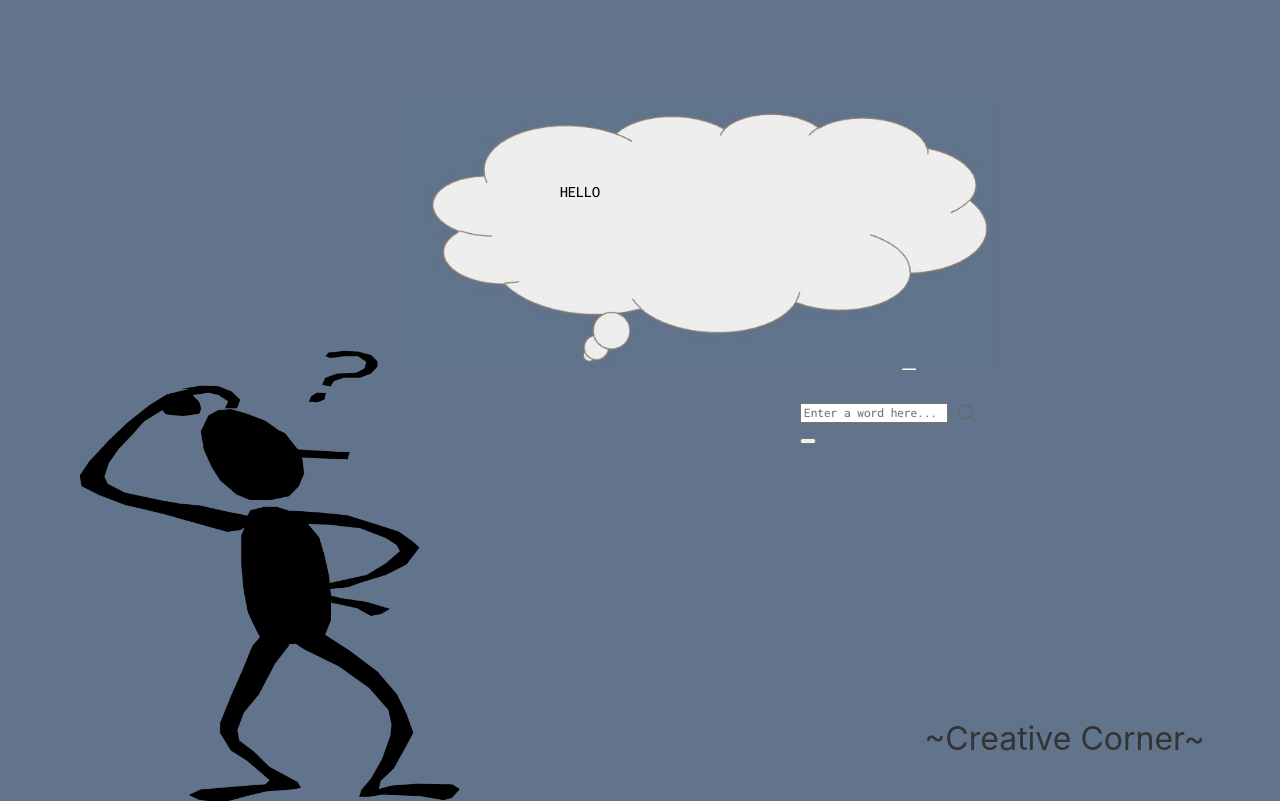
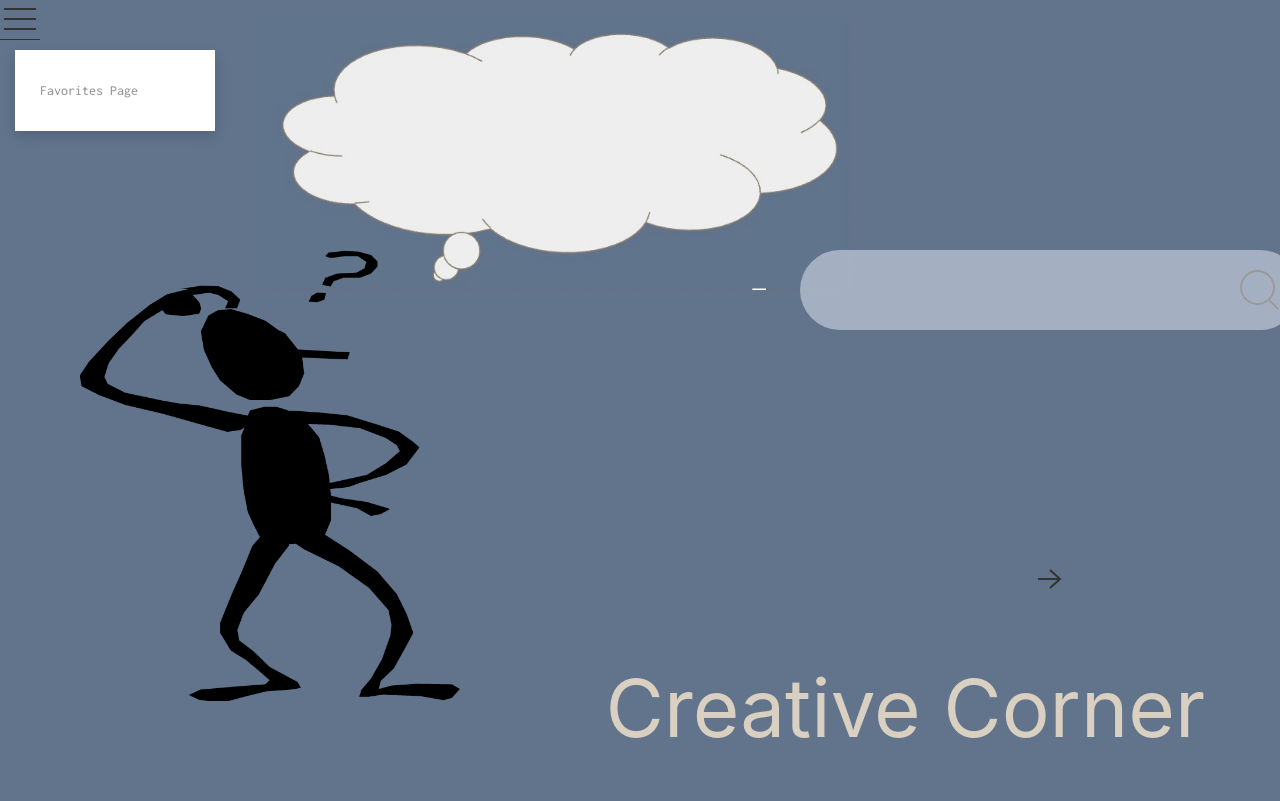
Before and after one commit to KIMBERLYSEDDON/creative-corner, a plain HTML site: page indexExperiment.html in a window 1280 px wide. Drawn offline with nearby package versions, Linux system fonts and the light colour scheme; no server answers.

Commit message:
edited search bar and image sizes, added buttons to switch between pages

```diff
--- a/assets/css/style.css
+++ b/assets/css/style.css
@@ -4,67 +4,94 @@
 
 html, body {
 
-    background-color: #61748C !important;
-
-
-}
-.cloud {
-    position: absolute;
-    top: 100px;
-    left: 400px;
-    width: 600px;
-    height: 100px;
+    background-color: var(--drkblue) !important;
 
 
 }
 
+.cloud {
+    position: absolute;
+    top: 20px;
+    left: 250px;
+    width: 600px;
+    height: 100px;
+}
+
 .man {
     position: absolute;
-    top: 350px;
+    top: 250px;
     left: 80px;
     width: 380px;
     height: 200px;
-
 }
 
 .search {
     position: absolute;
-top: 400px;
+    display: flex;
+    flex-direction: column;
+    top: 250px;
     left: 800px;
-width: 300px;
-height: 80px;
-border: #8C826F;
-border-width: 20px;
+}
 
+#search-input {
+    background-color: var(--lgblue);
+    color: var(--drkbeige);
+    opacity: 70%;
+    border-radius: 50px;
 }
 
 .header {
-
     position: fixed;
+    display: flex;
+    margin-top: 20px;
     bottom: 20px;
     right: 75px;
-color: white;
+    color: var(--white);
 }
 
 :root {
-    --beige: #D9D0C1
-    --drkbeige: #8C826F
-    --white: #FFFEFC
-    --lgblue: #C1CBD9
-    --drkblue: #61748C
+    --beige: #D9D0C1;
+    --drkbeige: #8C826F;
+    --white: #FFFEFC;
+    --lgblue: #C1CBD9;
+    --drkblue: #61748C;
 }
+
 .content img {
     width: 500px;
 }
 
-
 .cloud #quote {
     position: absolute;
-    top: 80px;
+    top: 30px;
     left: 160px;
     width: 400px;
     height: 200px;
     color: black;
+}
 
+.title {
+    position: relative;
+    font-size: 5rem;
+    color: var(--beige);
+}
 
+button #next{
+    padding: 40px;
+    color: var(--white);
+    border: none;
 }
+
+.img-trio{
+    max-width: 250px;
+    max-height: 250px;
+}
+
+#art-image-container {
+    display: flex;
+    flex-direction: row;
+    justify-content: space-between;
+    align-items: center;
+    max-width: 600px;
+    height: 230px;
+}
--- a/assets/js/API-test-script.js
+++ b/assets/js/API-test-script.js
@@ -1,7 +1,6 @@
 var search = document.querySelector("#search")
 var next = search.querySelector("#next")
-var searchEl = document.querySelector('#searchEl')
-var artImage = document.querySelector('#art-image')
+var artImage = document.querySelector('#art-image-container')
 // var APIkey ="1b3ef6189bf76e75dcc7ee085772fb27"
 
 var keywordSearch_QueryURL = 'https://collectionapi.metmuseum.org/public/collection/v1/search?hasImages=true&q='
@@ -123,7 +122,7 @@ fetch(quotes_QueryURL)
         console.log(data);
     })
 
-searchEl.addEventListener('submit', handleSearchSubmit);
+search.addEventListener('submit', handleSearchSubmit);
 
 // This is just here to let me know the whole page of code ran at page load
 console.log("1_jsStart");
--- a/assets/js/script.js
+++ b/assets/js/script.js
@@ -24,4 +24,4 @@ var getQuote = function (quote) {
       document.querySelector("#quote").appendChild(quoteEl)
 
   }
-  getQuote()
+getQuote()
--- a/indexExperiment.html
+++ b/indexExperiment.html
@@ -13,35 +13,45 @@
 </head>
 
 <body>
-    <section class="header">
-        <h2>~Creative Corner~</h2>
-    </section>
+    <nav class="uk-nav uk-nav-default">
+        <button id = "menu-btn" class="uk-button-text" uk-icon="icon: menu; ratio: 2"></button>
+        <div uk-dropdown="mode: hover">
+            <ul id="menu" class="uk-nav uk-dropdown-nav">
+                <li><a href="favorites.html">Favorites Page</a></li>
+            </ul>
+        </div>
+    </nav>
+    <header class="header">
+        <h2 class="title">Creative Corner</h2>
+    </header>
     <main>
         <section class="cloud">
             <img src="./images/cloudscreenshot.jpg" alt="cloud">
-            <div id="quote" class="centered">HELLO</div>
+            <div id="quote" class="centered">
+
+            </div>
         </section>
         <section class="man">
             <img src="./images/clipart1126199.png" alt="man thinking">
         </section>
 
         <section class="search" id="search">
-            <form id="searchEl">
-                <input class="searchinput" id="search-input" type="text" placeholder="Enter a word here...">
+            <form class="uk-search uk-search-large">
+                <input id="search-input" class="uk-search-input" type="search">
                 <button class="uk-search-icon-flip" uk-search-icon></button>
             </form>
             <!-- <div class="content" id="art-image"> -->
-            <div class="uk-child-width-1-3@m" uk-grid uk-lightbox="animation: slide" id="art-image">
+            <div class="uk-child-width-1-3@m" uk-grid uk-lightbox="animation: slide" id="art-image-container">
 
                 <!-- <div uk-lightbox style="height:400px; width:100%; clear:both;" id="image-result1"></div>
                 <div uk-lightbox style="height:400px; width:100%; clear:both;" id="image-result2"></div>
                 <div uk-lightbox style="height:400px; width:100%; clear:both;" id="image-result3"></div> -->
-                <div id="image-result1"></div>
-                <div id="image-result2"></div>
-                <div id="image-result3"></div>
+                <div class="img-trio" id="image-result1"></div>
+                <div class="img-trio" id="image-result2"></div>
+                <div class="img-trio" id="image-result3"></div>
 
             </div>
-            <button id="next"></button>
+            <button class="uk-button-text" id="next" uk-icon="icon: arrow-right; ratio: 2"></button>
         </section>
     </main>
     <script src="https://code.jquery.com/jquery-3.2.1.slim.min.js"
@@ -51,5 +61,4 @@
     <script src="https://cdn.jsdelivr.net/npm/uikit@3.6.22/dist/js/uikit-icons.min.js"></script>
     <script src="./assets/js/API-test-script.js"></script>
 </body>
-
 </html>
```
Also changed, not shown: favorites.html (+6 -3 lines), quoteEx.html (+5 -5 lines). Lines whose indentation alone changed are shown as unchanged.
